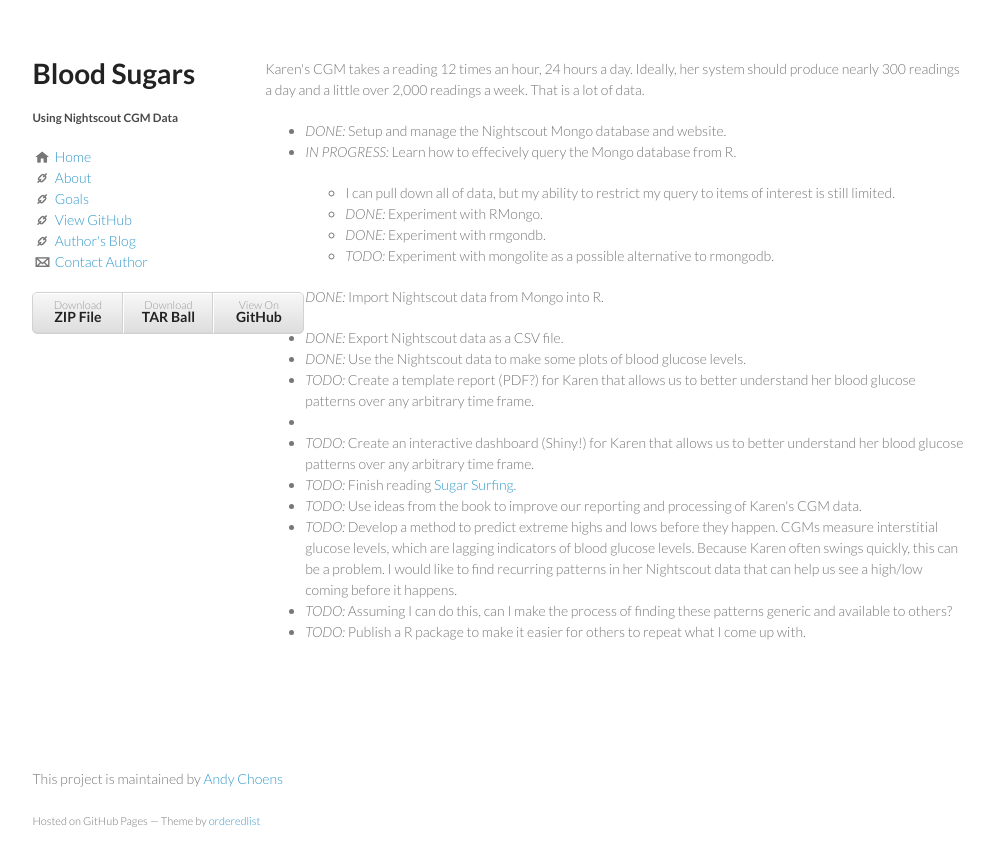
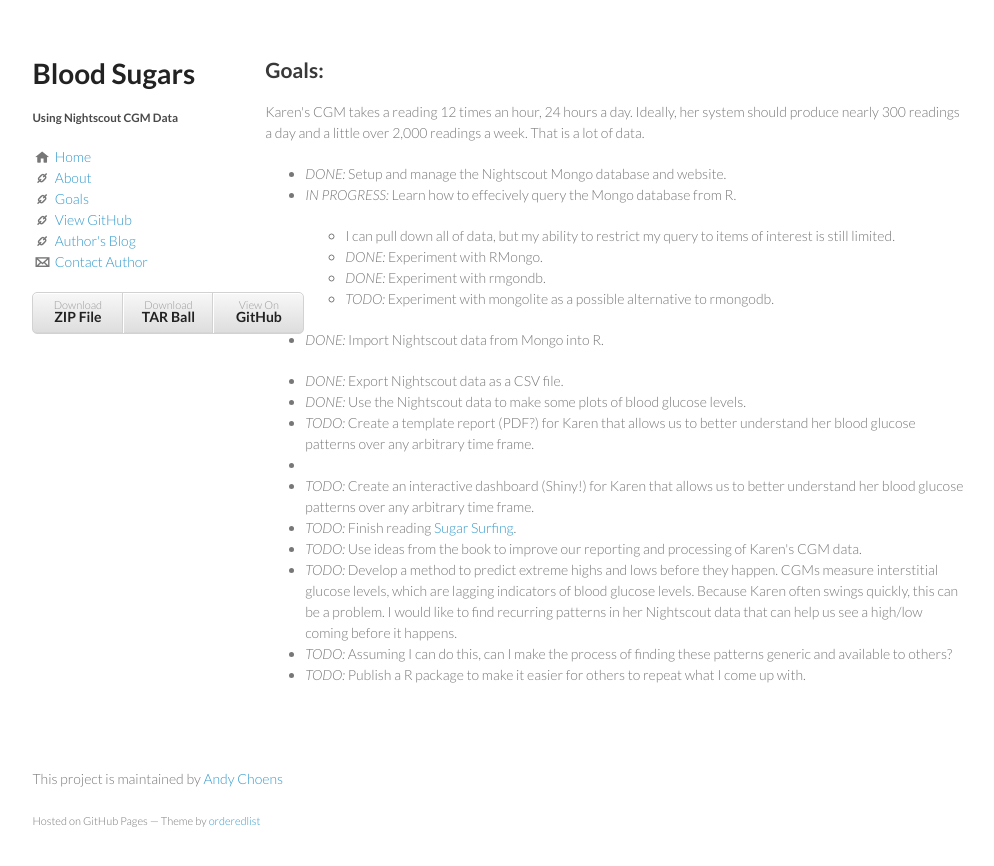
Before and after one commit to Choens/blood-sugars, a Jekyll site: the page built from goals.html, in a window 1280 px wide. Shown: the top 866 px of the page, without its empty margins (142-1136 px from the left). Built offline with Jekyll 4.4.1, drawn with Linux system fonts in a browser that asks for light colours.

Commit message:
Adds a title.

```diff
--- a/goals.html
+++ b/goals.html
@@ -2,6 +2,12 @@
 layout: default
 title: Goals
 ---
+
+<h2>
+    <a id="blood-sugar" class="anchor" href="#blood-sugar" aria-hidden="true"><span class="octicon octicon-link"></span>
+    </a>
+    Goals:
+</h2>
 
 <p>
     Karen's CGM takes a reading 12 times an hour, 24 hours a day. Ideally,
```
